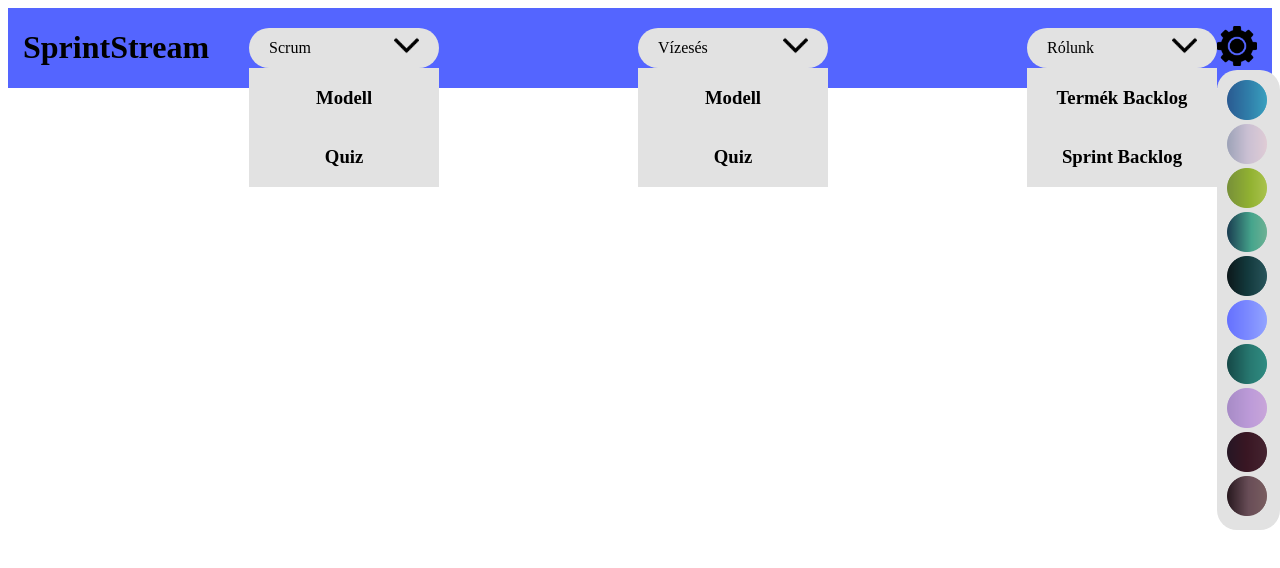
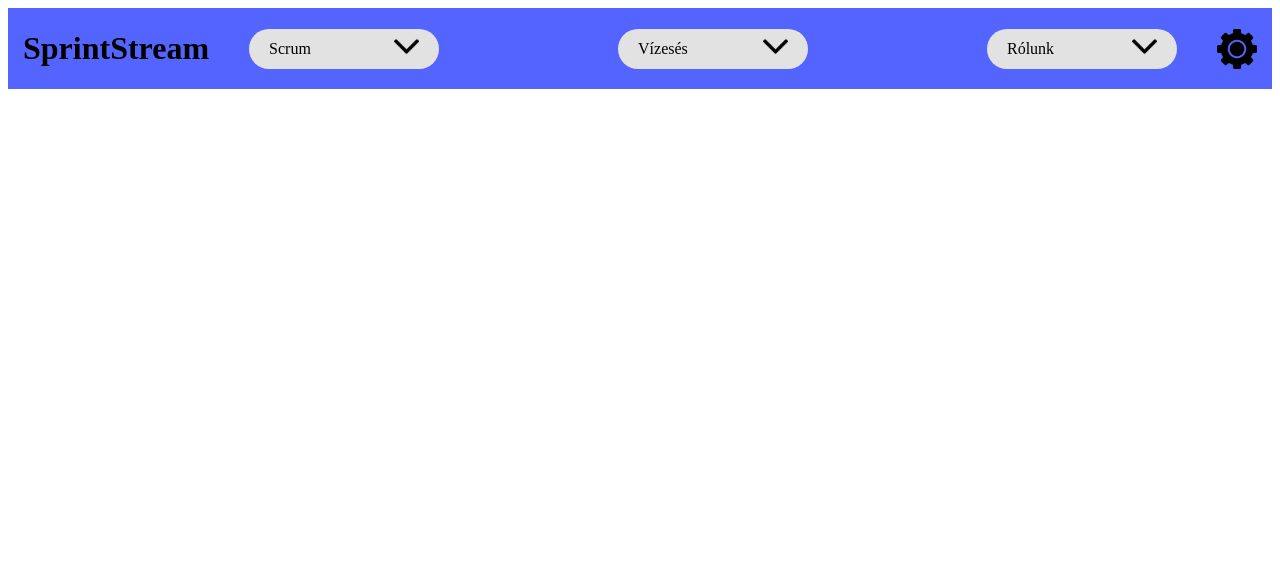
Before and after one commit to WR0NGTH3HU4/SprintStream, a SvelteKit app in the folder app/: page /vizeses_oldal in a window 1280 px wide. Shown: the top 568 px of the page. Built offline with nearby package versions, Linux system fonts and the light colour scheme.

Commit message:
lenyíló menü eltüntetése betöltéskor

```diff
--- a/app/src/components/Navbar.svelte
+++ b/app/src/components/Navbar.svelte
@@ -1,4 +1,5 @@
 <main>
+
 	<div class="cim">
 		<h1>SprintStream</h1>
 	</div>
@@ -37,10 +38,12 @@
 
 		</li>
 	</ul>
-	<div class="gomb">
-		<img on:click={szinvalaszto} src="icons/gear.png" alt="gear" />
+
+	<ul class="gomb">
+
+		<li><img on:click={szinvalaszto} src="icons/gear.png" alt="gear" /></li>
+		<li>
 			<div class="paletta">
-			<!--Ide kerül majd a színpaletta-->
 				<img src="Színek/caribbean.png" >
 				<img src="Színek/cottonCandy.png" >
 				<img src="Színek/grass.png" >
@@ -52,19 +55,29 @@
 				<img src="Színek/redWine.png" >
 				<img src="Színek/rose.png" >
 			</div>
-	</div>
+		</li>
+	</ul>
+
+
 </main>
 
 <style>
 
     .gomb{
         position: relative;
+		display: flex;
+		flex-direction: column;
+		flex-wrap: nowrap;
+		justify-content: space-between;
+		align-content: space-between;
     }
 	.gomb img {
 		width: 40px;
 		height: 40px;
+		margin-top: 5px;
 	}
 	main {
+		z-index: 0;
 		display: flex;
 		flex-direction: row;
 		flex-wrap: nowrap;
@@ -86,6 +99,7 @@
 		background-color: #e2e2e2;
 		position: fixed;
 		z-index: 1;
+
 	}
 
 	.modellek{
@@ -125,7 +139,7 @@
         z-index: 1;
     }
 	.paletta {
-		display: block;
+		display: flex;
 		flex-direction: column;
 		justify-content: center;
 		align-self: center;
@@ -135,6 +149,7 @@
 		background-color: #e2e2e2;
 		border-radius: 20px;
 		z-index: 1;
+
 	}
 
 </style>
@@ -158,10 +173,13 @@
     function szinvalaszto() {
 
         if (kapcsolas_g == false) {
-            paletta.style.display = 'none';
+            paletta.style.cssText='display: flex; align-content: space-evenly;'
+
+
         }
         else if(kapcsolas_g==true){
-            paletta.style.display ='block';
+
+			paletta.style.display = 'none';
         }
 
         kapcsolas_g=!kapcsolas_g;
@@ -175,14 +193,18 @@
 		alap_s=document.querySelector('.alap_s')
 		alap_v=document.querySelector('.alap_v')
 		alap_r=document.querySelector('.alap_r')
+		paletta.style.display='none';
+		lenyilas_r.style.display='none';
+		lenyilas_v.style.display='none';
+		lenyilas_s.style.display='none';
     });
 
 	function lenyit_r(){
-		if (kapcsolas_r == false) {
+		if (kapcsolas_r == true) {
             lenyilas_r.style.display = 'none';
 			alap_r.style.cssText=' border-radius: 20px ';
         }
-        else if(kapcsolas_r==true){
+        else if(kapcsolas_r==false){
             lenyilas_r.style.cssText = 'display: flex; border-radius: 0px 0px 20px 20px';
 			alap_r.style.cssText=' border-radius: 20px 20px 0px 0px';
         }
@@ -192,11 +214,11 @@
 
 
 	function lenyit_v(){
-		if (kapcsolas_v == false) {
+		if (kapcsolas_v == true) {
             lenyilas_v.style.display = 'none';
 			alap_v.style.cssText=' border-radius: 20px ';
         }
-        else if(kapcsolas_v==true){
+        else if(kapcsolas_v==false){
             lenyilas_v.style.cssText = 'display: flex; border-radius: 0px 0px 20px 20px';
 			alap_v.style.cssText=' border-radius: 20px 20px 0px 0px';
         }
@@ -206,11 +228,11 @@
 
 
 	function lenyit_s(){
-		if (kapcsolas_s == false) {
+		if (kapcsolas_s == true) {
             lenyilas_s.style.display = 'none';
 			alap_s.style.cssText=' border-radius: 20px ';
         }
-        else if(kapcsolas_s==true){
+        else if(kapcsolas_s==false){
             lenyilas_s.style.cssText = 'display: flex; border-radius: 0px 0px 20px 20px';
 			alap_s.style.cssText=' border-radius: 20px 20px 0px 0px';
         }
```
Lines whose indentation alone changed are shown as unchanged.
